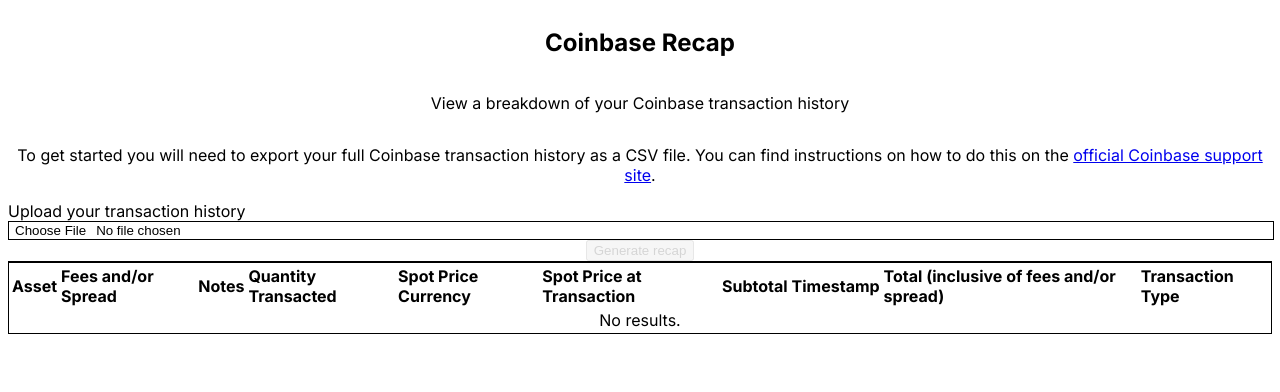
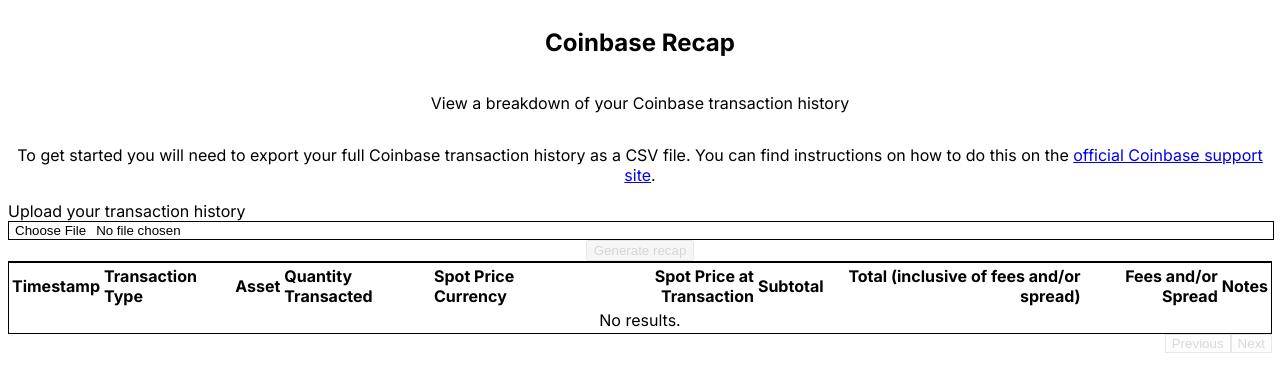
Before and after one commit to thomashockaday/coinbase-recap, a Next.js app: page / in a window 1280 px wide. Shown: the top 392 px of the page. Built offline with nearby package versions, Linux system fonts and the light colour scheme.

Commit message:
Improve table formatting

```diff
--- a/app/page.tsx
+++ b/app/page.tsx
@@ -32,6 +32,9 @@
 
       // Trim anything off before the main headers start
       fileContents = fileContents.substring(fileContents.indexOf('Timestamp'));
+
+      // Replace wonky encodings from CSVs
+      fileContents = fileContents.replaceAll('Â£', '£');
 
       setRows(csvToArray(fileContents));
     };
--- a/app/table-data.ts
+++ /dev/null
@@ -1,57 +0,0 @@
-import { ColumnDef } from '@tanstack/react-table';
-
-export type Transaction = {
-  id: number;
-  asset: string;
-  fees: string;
-  notes: string;
-  quantity: string;
-  spotPriceCurrency: string;
-  spotPriceTransaction: string;
-  subtotal: string;
-  timestamp: string;
-  total: string;
-  type: string;
-};
-
-export const columns: ColumnDef<Transaction>[] = [
-  { accessorKey: 'asset', header: 'Asset' },
-  { accessorKey: 'fees', header: 'Fees and/or Spread' },
-  { accessorKey: 'notes', header: 'Notes' },
-  { accessorKey: 'quantity', header: 'Quantity Transacted' },
-  { accessorKey: 'spot-price-currency', header: 'Spot Price Currency' },
-  {
-    accessorKey: 'spot-price-transaction',
-    header: 'Spot Price at Transaction',
-  },
-  { accessorKey: 'subtotal', header: 'Subtotal' },
-  { accessorKey: 'timestamp', header: 'Timestamp' },
-  { accessorKey: 'total', header: 'Total (inclusive of fees and/or spread)' },
-  { accessorKey: 'type', header: 'Transaction Type' },
-];
-
-export const csvToArray = (csvString: string): Array<Transaction> => {
-  const rows = csvString
-    .trim()
-    .split('\n')
-    .map((item) => item.split(','));
-
-  // Remove the headers
-  rows.shift();
-
-  const transformed = rows.map((item, index) => ({
-    id: index,
-    asset: item[0],
-    fees: item[1],
-    notes: item[2],
-    quantity: item[3],
-    spotPriceCurrency: item[4],
-    spotPriceTransaction: item[5],
-    subtotal: item[6],
-    timestamp: item[7],
-    total: item[8],
-    type: item[9],
-  }));
-
-  return transformed;
-};
--- /dev/null
+++ b/app/table-data.tsx
@@ -0,0 +1,91 @@
+import { ColumnDef, Row } from '@tanstack/react-table';
+import { ReactElement } from 'react';
+
+export type Transaction = {
+  id: number;
+  timestamp: string;
+  type: string;
+  asset: string;
+  quantity: number;
+  spotPriceCurrency: string;
+  spotPriceTransaction: number;
+  subtotal: number;
+  total: number;
+  fees: number;
+  notes: string;
+};
+
+const formatCellAsCurrency = (
+  row: Row<Transaction>,
+  cell: string
+): ReactElement => {
+  const data = parseFloat(row.getValue(cell));
+  const formatted = new Intl.NumberFormat('en-US', {
+    style: 'currency',
+    currency: row.getValue('spotPriceCurrency'),
+  }).format(data);
+
+  return <div className="text-right">{formatted}</div>;
+};
+
+export const columns: ColumnDef<Transaction>[] = [
+  { accessorKey: 'timestamp', header: 'Timestamp' },
+  { accessorKey: 'type', header: 'Transaction Type' },
+  { accessorKey: 'asset', header: 'Asset' },
+  { accessorKey: 'quantity', header: 'Quantity Transacted' },
+  { accessorKey: 'spotPriceCurrency', header: 'Spot Price Currency' },
+  {
+    accessorKey: 'spotPriceTransaction',
+    header: (): ReactElement => (
+      <div className="text-right">Spot Price at Transaction</div>
+    ),
+    cell: ({ row }): ReactElement =>
+      formatCellAsCurrency(row, 'spotPriceTransaction'),
+  },
+  {
+    accessorKey: 'subtotal',
+    header: (): ReactElement => <div className="text-right">Subtotal</div>,
+    cell: ({ row }): ReactElement => formatCellAsCurrency(row, 'subtotal'),
+  },
+  {
+    accessorKey: 'total',
+    header: (): ReactElement => (
+      <div className="text-right">Total (inclusive of fees and/or spread)</div>
+    ),
+    cell: ({ row }): ReactElement => formatCellAsCurrency(row, 'total'),
+  },
+  {
+    accessorKey: 'fees',
+    header: (): ReactElement => (
+      <div className="text-right">Fees and/or Spread</div>
+    ),
+    cell: ({ row }): ReactElement => formatCellAsCurrency(row, 'fees'),
+  },
+  { accessorKey: 'notes', header: 'Notes' },
+];
+
+export const csvToArray = (csvString: string): Array<Transaction> => {
+  const rows = csvString
+    .trim()
+    .split('\n')
+    .map((item) => item.split(','));
+
+  // Remove the headers
+  rows.shift();
+
+  const transformed = rows.map((item, index) => ({
+    id: index,
+    timestamp: item[0],
+    type: item[1],
+    asset: item[2],
+    quantity: parseFloat(item[3]),
+    spotPriceCurrency: item[4],
+    spotPriceTransaction: parseFloat(item[5]),
+    subtotal: isNaN(parseFloat(item[6])) ? 0 : parseFloat(item[6]),
+    total: isNaN(parseFloat(item[7])) ? 0 : parseFloat(item[7]),
+    fees: isNaN(parseFloat(item[8])) ? 0 : parseFloat(item[8]),
+    notes: item[9],
+  }));
+
+  return transformed;
+};
--- a/components/ui/data-table.tsx
+++ b/components/ui/data-table.tsx
@@ -12,8 +12,10 @@
   ColumnDef,
   flexRender,
   getCoreRowModel,
+  getPaginationRowModel,
   useReactTable,
 } from '@tanstack/react-table';
+import { Button } from './button';
 
 interface DataTableProps<TData, TValue> {
   columns: ColumnDef<TData, TValue>[];
@@ -28,9 +30,11 @@
     data,
     columns,
     getCoreRowModel: getCoreRowModel(),
+    getPaginationRowModel: getPaginationRowModel(),
   });
 
   return (
+    <div>
       <div className="rounded-md border">
         <Table>
           <TableHeader>
@@ -60,14 +64,20 @@
                 >
                   {row.getVisibleCells().map((cell) => (
                     <TableCell key={cell.id}>
-                    {flexRender(cell.column.columnDef.cell, cell.getContext())}
+                      {flexRender(
+                        cell.column.columnDef.cell,
+                        cell.getContext()
+                      )}
                     </TableCell>
                   ))}
                 </TableRow>
               ))
             ) : (
               <TableRow>
-              <TableCell colSpan={columns.length} className="h-24 text-center">
+                <TableCell
+                  colSpan={columns.length}
+                  className="h-24 text-center"
+                >
                   No results.
                 </TableCell>
               </TableRow>
@@ -75,5 +85,24 @@
           </TableBody>
         </Table>
       </div>
+      <div className="flex items-center justify-end space-x-2 py-4">
+        <Button
+          variant="outline"
+          size="sm"
+          onClick={() => table.previousPage()}
+          disabled={!table.getCanPreviousPage()}
+        >
+          Previous
+        </Button>
+        <Button
+          variant="outline"
+          size="sm"
+          onClick={() => table.nextPage()}
+          disabled={!table.getCanNextPage()}
+        >
+          Next
+        </Button>
+      </div>
+    </div>
   );
 }
```
Lines whose indentation alone changed are shown as unchanged.
